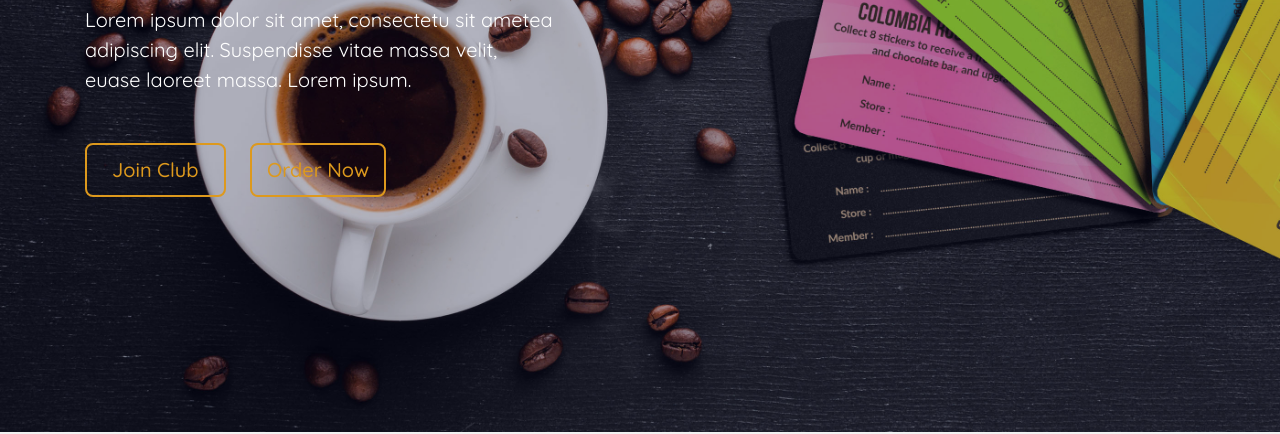
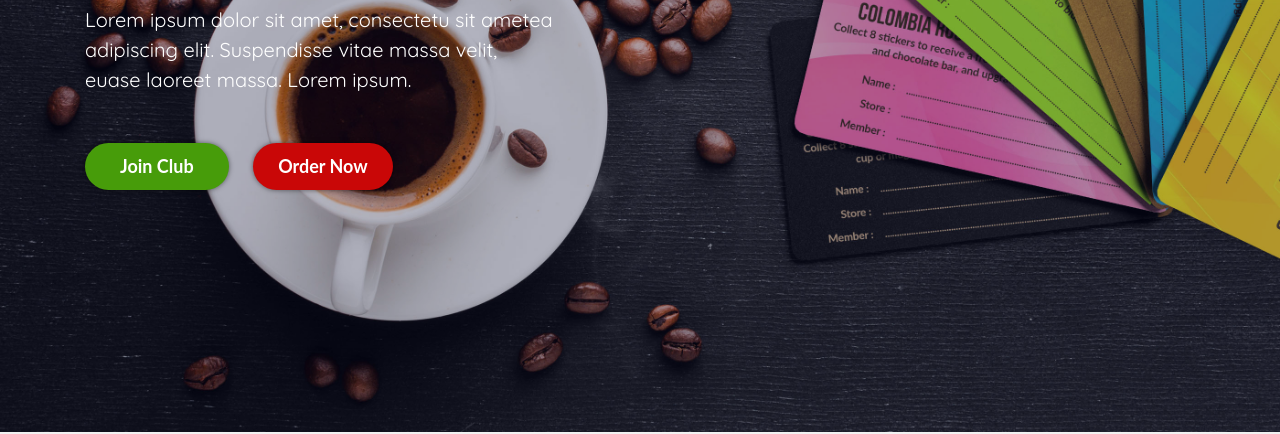
Before and after one commit to abiralikhan098/FP02-C-03, a plain HTML site: page index.html in a window 1280 px wide. Shown: the part 368-802 px from the top of the page. Drawn offline with Linux system fonts and the light colour scheme.

Commit message:
Update style.css

```diff
--- a/css/style.css
+++ b/css/style.css
@@ -127,33 +127,37 @@ body {
 
 .banner-btn-01 {
     text-decoration: none;
-    font-family: 'Quicksand', sans-serif;
-    font-size: 20px;
-    font-weight: 500;
-    color: #dd991d;
-    background: transparent;
-    border: 2px solid #dd991d;
-    border-radius: 8px;
+    font-family: 'Lato', sans-serif;
+    font-size: 18px;
+    font-weight: 700;
+    color: #ffffff;
+    background: #479c0a;
+    border: none;
+    border-radius: 25px;
     text-decoration: none;
     margin-top: 32px;
     margin-right: 20px;
-    padding: 10px 25px;
+    padding: 10px 35px;
+    -webkit-box-shadow: 0px 0px 5px 0px rgba(0, 0, 0, 0.5);
+    box-shadow: 0px 0px 5px 0px rgba(0, 0, 0, 0.5);
     -webkit-transition: all .3s linear;
     transition: all .3s linear;
 }
 
 .banner-btn-02 {
     text-decoration: none;
-    font-family: 'Quicksand', sans-serif;
-    font-size: 20px;
-    font-weight: 500;
-    color: #dd991d;
-    background: transparent;
-    border: 2px solid #dd991d;
-    border-radius: 8px;
+    font-family: 'Lato', sans-serif;
+    font-size: 18px;
+    font-weight: 700;
+    color: #ffffff;
+    background: #c90707;
+    border: none;
+    border-radius: 25px;
     text-decoration: none;
     margin-top: 32px;
-    padding: 10px 15px;
+    padding: 10px 25px;
+    -webkit-box-shadow: 0px 0px 5px 0px rgba(0, 0, 0, 0.5);
+    box-shadow: 0px 0px 5px 0px rgba(0, 0, 0, 0.5);
     -webkit-transition: all .3s linear;
     transition: all .3s linear;
 }
```
